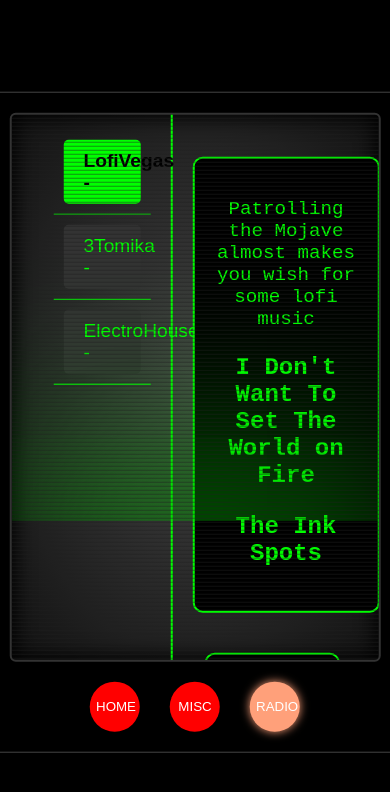
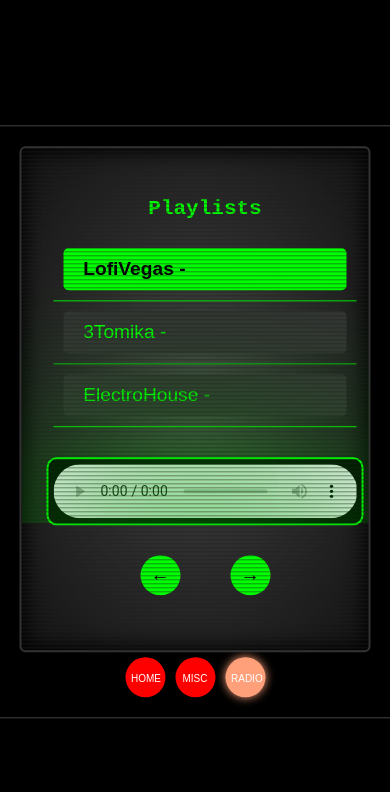
Before and after one commit to Robooh/pip-boy, a React (Create React App) app: page /radio in a window 390 px wide. Shown: the top 792 px of the page. Built offline with nearby package versions, Linux system fonts and the light colour scheme.

Commit message:
Mobile version - (Missing some screens)

```diff
--- a/src/Comps/Misc/Misc.css
+++ b/src/Comps/Misc/Misc.css
@@ -7,6 +7,7 @@
     width: 30%;
     padding: 20px;
     border-right: 1px solid #ccc;
+    height: 100%;
   }
 
   .misc-list-container ul {
@@ -28,6 +29,8 @@
 
   .misc-list-container li:hover {
     border: 2px solid #aaa;
+    border-radius: 20px;
+    transition: all 0.3s ease-in-out;
   }
 
   .misc-checkbox {
--- a/src/Comps/Misc/Misc.js
+++ b/src/Comps/Misc/Misc.js
@@ -1,5 +1,7 @@
 import React, { useState } from "react";
-import './Misc.css'
+import './Misc.css';
+import './MiscMobile.css';
+
 
 const MiscScreen = () => {
   const [selectedItem, setSelectedItem] = useState(null);
--- /dev/null
+++ b/src/Comps/Misc/MiscMobile.css
@@ -0,0 +1,49 @@
+/* Mobile Layout */
+@media (max-width: 768px) {
+  .misc-container {
+    flex-direction: column;
+  }
+
+  .misc-list-container,
+  .misc-content-container {
+    width: 100%;
+    padding: 10px;
+  }
+
+  .misc-list-container {
+    border-right: none;
+    border-bottom: 1px solid #ccc;
+  }
+
+  .misc-list-container li {
+    padding: 8px;
+    margin-bottom: 5px;
+    font-size: 14px;
+  }
+
+  .misc-selected {
+    font-size: 16px;
+  }
+
+  .misc-checkbox {
+    width: 8px;
+    height: 8px;
+    margin-right: 8px;
+  }
+}
+
+/* Small Mobile Devices */
+@media (max-width: 480px) {
+  .misc-list-container li {
+    font-size: 12px;
+    padding: 5px;
+  }
+
+  .misc-selected {
+    font-size: 14px;
+  }
+
+  .misc-content-container {
+    padding: 5px;
+  }
+}
--- a/src/Comps/PipboyContainer/pbcMobile.css
+++ b/src/Comps/PipboyContainer/pbcMobile.css
@@ -7,69 +7,77 @@
     }
 }
 
-@media (max-width: 480px) {
+/* Tablet Landscape/Small Desktop */
+@media (max-width: 768px) {
     .screen {
-        width: 95vw;
-        height: 65vh;
+        height: 50vh;
+        width: 50vw;
+        padding: 5vmin;
+        font-size: 18px;
+    }
+
+    .button-container {
+        display: flex;
+        justify-content: center;
+        margin-top: 15px;
+        width: 50vw;
+    }
+
+    .button {
+        width: 60px;
+        height: 60px;
+        margin: 0 10px;
+    }
+    .button span {
         font-size: 14px;
-        padding: 3vmin;
+    }
+}
+
+/* Tablets */
+@media (max-width: 600px) {
+    .screen {
+        height: 40vh;
+        width: 40vw;
+        padding: 4vmin;
+        font-size: 16px;
+    }
+
+    .button-container {
+        margin-top: 10px;
+        width: 40vw;
     }
 
     .button {
         width: 50px;
         height: 50px;
+        margin: 0 8px;
+    }
+    .button span {
+        font-size: 12px;
     }
 }
 
-@media (max-height: 600px) {
+/* Celulares */
+@media (max-width: 400px) {
     .screen {
         height: 60vh;
+        width: 90vw;
+        padding: 3vmin;
+        font-size: 14px;
+    }
+
+    .button-container {
+        margin-top: 5px;
+        width: 90vw;
+    }
+
+    .button {
+        width: 40px;
+        height: 40px;
+        margin: 0 5px;
+    }
+
+    .button span {
+        font-size: 10px;
     }
 }
-
-@media (max-width: 768px) {
-    .radio-container {
-      flex-direction: column;
-      height: auto;
-      min-height: 100vh;
-      padding: 10px;
-    }
-
-    .left-side {
-      width: 100%;
-      border-right: none;
-      border-bottom: 2px solid #00ff00;
-      padding: 10px;
-    }
-
-    .left-side li button {
-      padding: 12px;
-      font-size: 1rem;
-    }
-
-    .right-side {
-      width: 100%;
-      padding: 10px;
-    }
-
-    .radio-display {
-      padding: 15px;
-    }
-
-    .buttons {
-      gap: 15px;
-      margin-top: 20px;
-    }
-
-    .previous-button,
-    .next-button {
-      width: 60px;
-      height: 60px;
-      font-size: 1.2rem;
-    }
-
-    .custom-audio-player {
-      margin-top: 15px;
-      padding: 8px;
-    }
-  }
--- a/src/Comps/Radio/Radio.css
+++ b/src/Comps/Radio/Radio.css
@@ -158,3 +158,39 @@
   50% { opacity: 0.5; }
   100% { opacity: 1; }
 }
+
+@media (max-width: 1024px) {
+  .radio-container {
+    flex-direction: column;
+  }
+
+  .left-side {
+    width: 100%;
+    padding: 15px;
+    border-right: none;
+  }
+
+  .right-side {
+    width: 100%;
+  }
+
+  .radio-display {
+    display: none;
+  }
+
+  .custom-audio-player {
+    width: 100%;
+    padding-bottom: 30px;
+  }
+
+  .buttons {
+    gap: 15px;
+  }
+
+  .previous-button,
+  .next-button {
+    width: 45px;
+    height: 45px;
+    font-size: 1.3rem;
+  }
+}
--- a/src/Comps/Radio/Radio.js
+++ b/src/Comps/Radio/Radio.js
@@ -1,8 +1,8 @@
 import React, { useState, useRef, useEffect } from 'react';
 import './Radio.css';
+import './RadioMobile.css';
 import AudioPlayer from 'react-audio-player';
 import { Playlist } from './Misc/Playlist';
-
 
 const RadioScreen = () => {
   const [currentPlaylist, setCurrentPlaylist] = useState(0);
@@ -25,11 +25,6 @@ const RadioScreen = () => {
       }
     }
   }, [volume]);
-
-
-  // const handleVolumeChange = (e) => {
-  //   setVolume(parseFloat(e.target.value));
-  // };
 
   const handleStationChange = (index) => {
     setIsStatic(true);
@@ -83,17 +78,6 @@ const RadioScreen = () => {
               {Playlist[currentPlaylist].frequency}
             </div>
           </div>
-          {/* <div className="volume-control">
-          <input
-            type="range"
-            min="0"
-            max="1"
-            step="0.01"
-            value={volume}
-            onChange={handleVolumeChange}
-            disabled={!audioRef.current}
-          /> */}
-
         </div>
         <AudioPlayer
           ref={audioRef}
@@ -109,12 +93,11 @@ const RadioScreen = () => {
           className="custom-audio-player"
         />
         <div className='buttons'>
-            <button className="previous-button" onClick={handlePreviousTrack}></button>
-            <button className="next-button" onClick={handleNextTrack}></button>
+          <button className="previous-button" onClick={handlePreviousTrack}>←</button>
+          <button className="next-button" onClick={handleNextTrack}>→</button>
         </div>
       </div>
     </div>
-    // </div>
   );
 };
 
--- /dev/null
+++ b/src/Comps/Radio/RadioMobile.css
@@ -0,0 +1,44 @@
+
+
+
+@media (max-width: 768px) {
+  .radio-container {
+    flex-direction: column;
+    height: auto;
+    padding: 10px;
+  }
+
+  .left-side {
+    width: 100%;
+    padding: 10px;
+    border-right: none;
+  }
+
+  .right-side {
+    width: 100%;
+    padding: 10px;
+  }
+
+  .radio-display {
+    display: none;
+  }
+
+  .custom-audio-player {
+    width: 100%;
+    padding: 5px;
+    margin-top: 10px;
+  }
+
+  .buttons {
+    gap: 10px;
+    margin-top: 10px;
+  }
+
+  .previous-button,
+  .next-button {
+    width: 40px;
+    height: 40px;
+    margin: 20px;
+    font-size: 1.2rem;
+  }
+}
```
Lines whose indentation alone changed are shown as unchanged.
